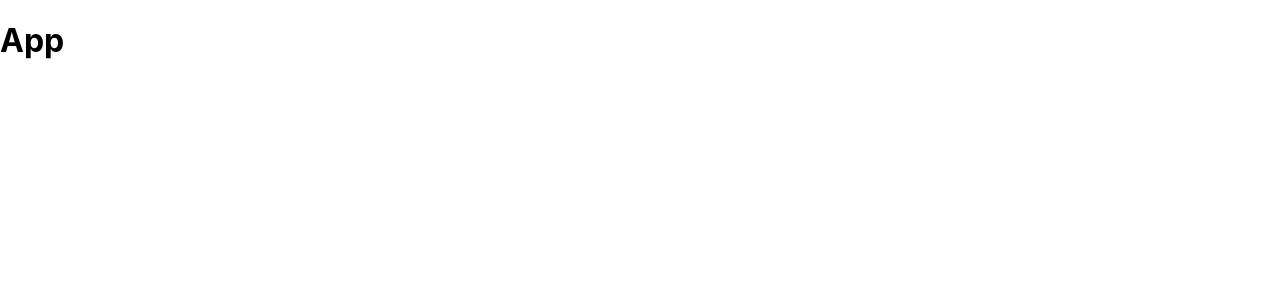
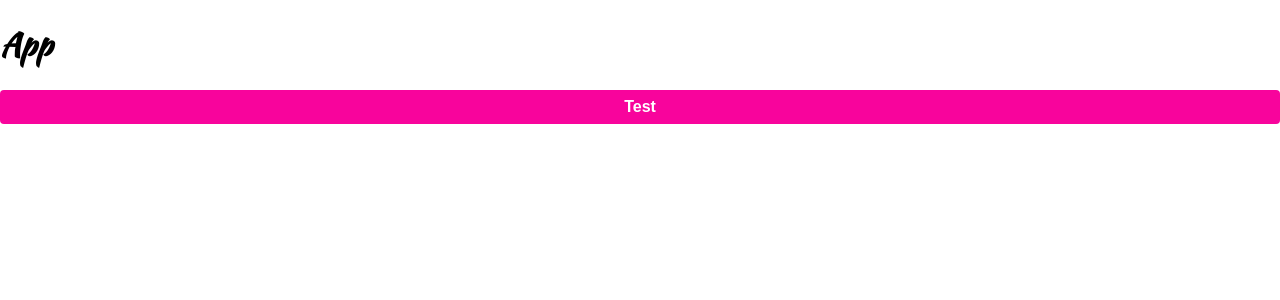
Before and after one commit to wcywin/styled-components-v5, a React (Create React App) app: page / in a window 1280 px wide. Shown: the top 300 px of the page. Built offline with nearby package versions, Linux system fonts and the light colour scheme.

Commit message:
add Button component and GlobalStyle from createGlobalStyle helper and Google Font

```diff
--- a/public/index.html
+++ b/public/index.html
@@ -25,6 +25,7 @@
       Learn how to configure a non-root public URL by running `npm run build`.
     -->
     <title>React App</title>
+    <link href="https://fonts.googleapis.com/css2?family=Kaushan+Script&display=swap" rel="stylesheet">
   </head>
   <body>
     <noscript>You need to enable JavaScript to run this app.</noscript>
--- a/src/components/App.js
+++ b/src/components/App.js
@@ -1,10 +1,28 @@
 import React from 'react';
+import { Button } from './common';
+import { createGlobalStyle } from 'styled-components'
+
+const GlobalStyle = createGlobalStyle`
+  body {
+    background: white;
+    min-height: 100vh;
+    margin: 0;
+    color: black;
+    font-family: 'Kaushan Script';
+  }
+`
 
 function App() {
   return (
-    <h1>
-      App
-    </h1>
+    <>
+      <GlobalStyle />
+      <h1>
+        App
+      </h1>
+      <Button>
+        Test
+      </Button>
+    </>
   );
 }
 
--- /dev/null
+++ b/src/components/common/Button.js
@@ -0,0 +1,28 @@
+import styled from 'styled-components'
+
+const Button = styled.button`
+	color: white;
+	background: #f8049c;
+	font-weight: bold;
+	padding: 8px;
+	border-radius: 4px;
+	box-shadow: none;
+	font-size: 1em;
+	border: none;
+	width: 100%;
+	display: block;
+	white-space: normal;
+	outline: none;
+	cursor: pointer;
+
+	&:hover {
+		box-shadow: 0 3px 6px rgba(0,0,0,0.3);
+	}
+
+	&:disabled {
+		background: #eee;
+		color: #666;
+	}
+`;
+
+export { Button };
--- /dev/null
+++ b/src/components/common/index.js
@@ -0,0 +1 @@
+export * from './Button'
```
